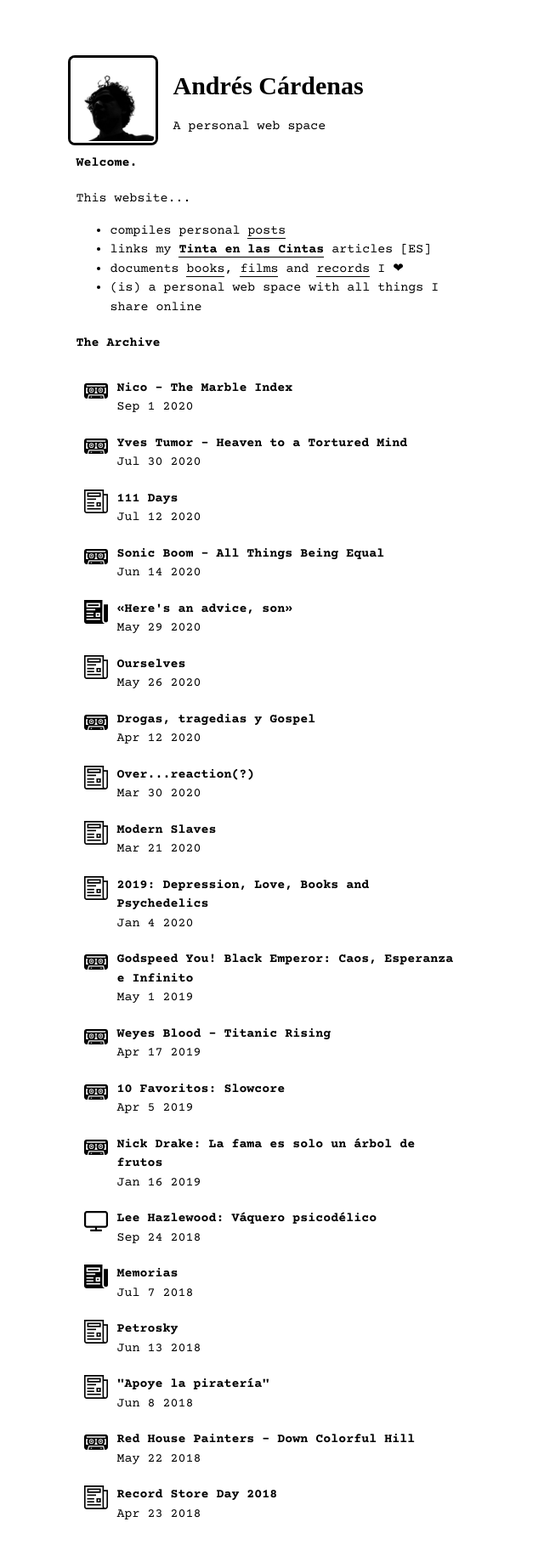
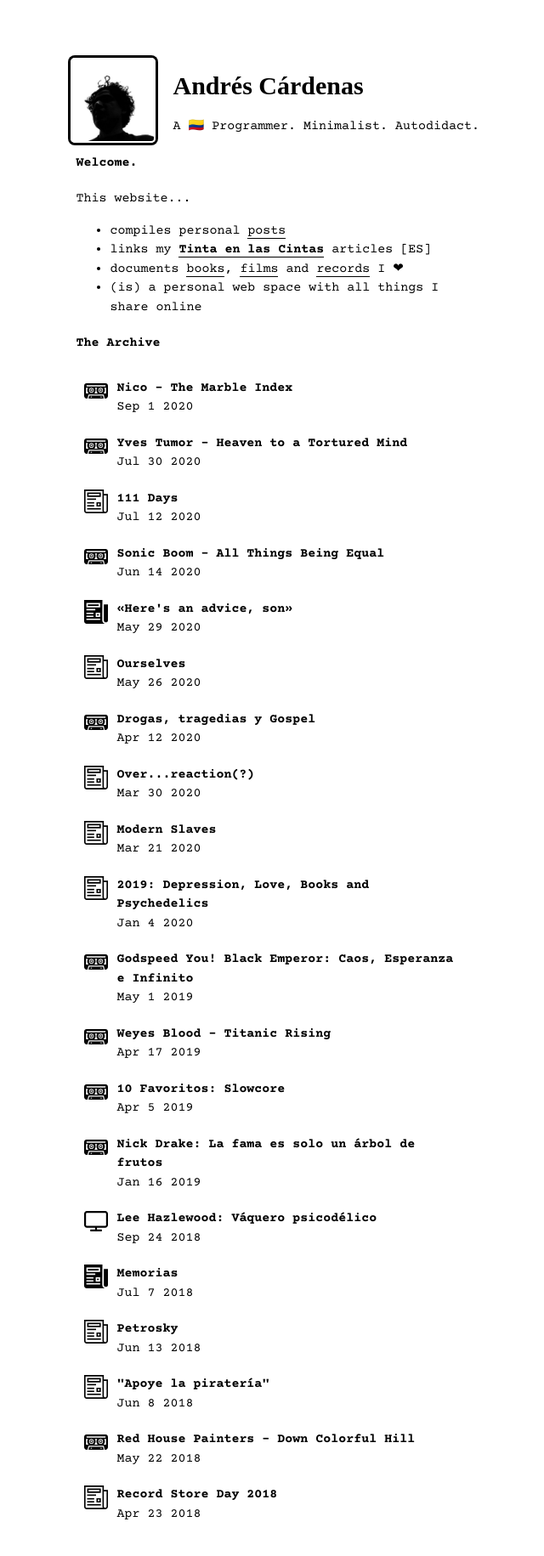
Before and after one commit to kandr3s/kandr3s.github.io, a Jekyll site: the page built from index.html, in a window 1280 px wide. Shown: the whole page at 85% size, without its empty margins (333-973 px from the left). Built offline with Jekyll 4.4.1, drawn with Linux system fonts in a browser that asks for light colours; nearby versions of some CDN libraries.

Commit message:
Tagline update.

```diff
--- a/_config.yml
+++ b/_config.yml
@@ -3,7 +3,7 @@ baseurl: ''
 name: "Andrés Cárdenas"
 logo: "/images/kandr3s.jpg"
 author: "kandr3s"
-tagline: "A personal web space"
+tagline: "A 🇨🇴 Programmer. Minimalist. Autodidact."
 
 # SEO
 description: "Personal website of @kandr3s [Andrés Cárdenas]"
```
